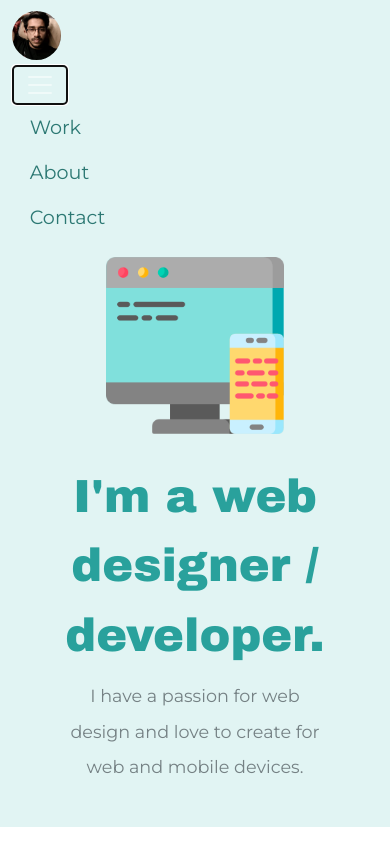
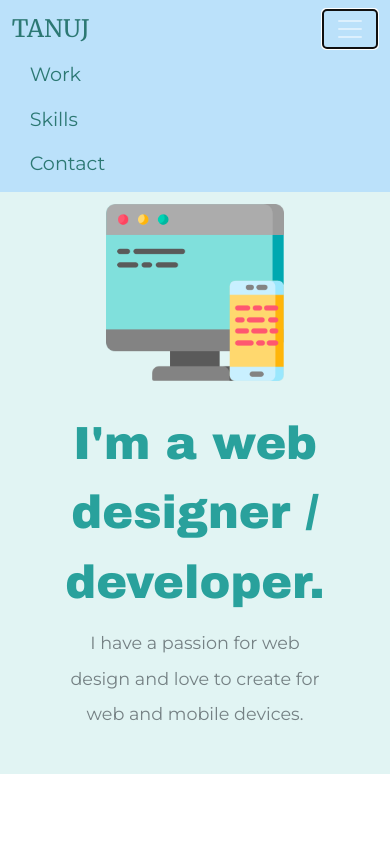
Before and after one commit to Hitman-lab/CV, a plain HTML site: page index.html in a window 390 px wide. Both pictures are taken after a click on the button "Toggle navigation". Shown: the top 844 px of the page. Drawn offline with nearby package versions, Linux system fonts and the light colour scheme.

Commit message:
added the psuedo element into the title section

```diff
--- a/CSS/style.css
+++ b/CSS/style.css
@@ -56,9 +56,10 @@ hr{
 /* navigation bar */
 
 .navbar{
-	/*background-color: #bbe1fa;*/
+	background-color: #bbe1fa;
 	/*background-color: #f1f9f9;*/
-	background-color: #e1f4f3;
+	/*background-color: #e1f4f3;*/
+	/*background-color: #e32249;*/
 
 	padding: 1.5% 3% ;
 }
@@ -147,3 +148,17 @@ hr{
 	 	height: 400px;
 	}
 }
+
+@media(max-width: 800px){
+	.dp-image{
+		display: none;
+	}
+
+	#website-title::before{
+		content: 'TANUJ';
+		color: #2c7873;
+		font-size: 1.5rem;
+		font-family: 'Merriweather', serif;
+	}
+
+}
--- a/index.html
+++ b/index.html
@@ -6,6 +6,8 @@
 	<!-- Google Fonts -->
 	<link href="https://fonts.googleapis.com/css?family=Domine|Righteous&display=swap" rel="stylesheet">
     <link href="https://fonts.googleapis.com/css?family=Archivo+Black|Montserrat|Ubuntu&display=swap" rel="stylesheet">
+    <link href="https://fonts.googleapis.com/css?family=Merriweather&display=swap" rel="stylesheet">
+
 
 	<!-- Bootstrap links -->
 	<link rel="stylesheet" type="text/css" href="bootstrap/css/bootstrap.min.css">
@@ -36,6 +38,7 @@
 		<a href="index.html" class="navbar-brand">
 			<!-- Circuit -->
 			<img src="images/dp1.jpeg" class="dp-image" alt="profile-picture">
+			<span id="website-title"></span>
 		</a>
 		<button class="navbar-toggler" type="button" data-toggle="collapse" data-target="#navbarTogglerDemo01" aria-controls="navbarTogglerDemo01" aria-expanded="false" aria-label="Toggle navigation">
       		<span class="navbar-toggler-icon"></span>
@@ -43,7 +46,7 @@
 		<div class="collapse navbar-collapse" id="navbarTogglerDemo01">
 			<ul class="navbar-nav ml-auto">
 				<li class="nav-item"><a href="#work" class="nav-link">Work</a></li>
-				<li class="nav-item"><a href="" class="nav-link">About</a></li>
+				<li class="nav-item"><a href="#skills" class="nav-link">Skills</a></li>
 				<li class="nav-item"><a href="" class="nav-link">Contact</a></li>
 			</ul>
 		</div>
@@ -77,7 +80,7 @@
   		</a>
   	</div>
 
-  	<div id="testimonial-carousel" class="carousel slide" data-ride="carousel" data-pause="hover" data-interval="2000">
+  	<div id="testimonial-carousel" class="carousel slide" data-ride="carousel" data-pause="hover">
 
       <div class="carousel-inner">
 
```
